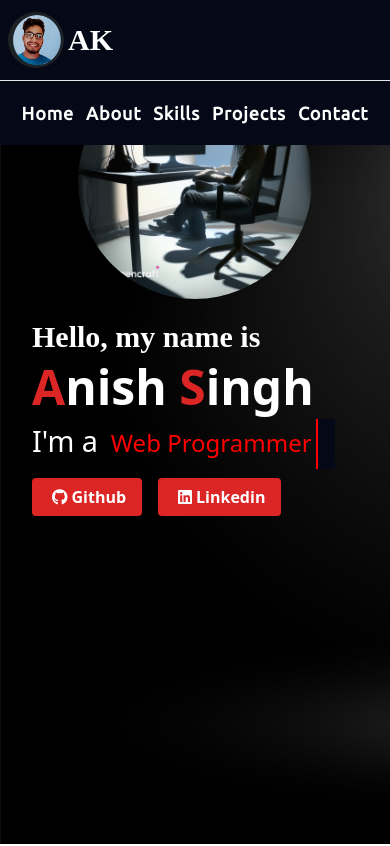
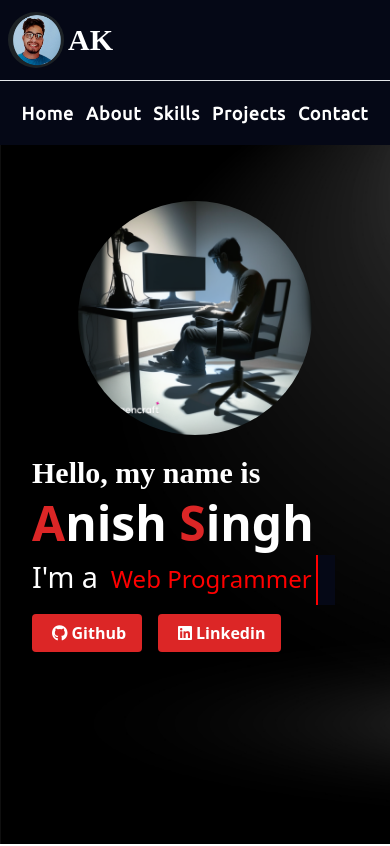
Before and after one commit to Anish4176/Personal-Portfolio, a React (Create React App) app: page / in a window 390 px wide. Shown: the top 846 px of the page. Built offline with nearby package versions, Linux system fonts and the light colour scheme.

Commit message:
improved ui

```diff
--- a/src/Components/Mainsection.js
+++ b/src/Components/Mainsection.js
@@ -3,7 +3,7 @@ import programmer from '../assets/programmer.png'
 function Mainsection() {
     return (
 
-        <div id='home' className="bg-hero-pattern  bg-no-repeat bg-cover bg-left pt-14 md:pt-1  flex-row lg:flex justify-center items-center min-h-screen xl:justify-start">
+        <div id='home' className="bg-hero-pattern  bg-no-repeat bg-cover bg-left pt-[12rem] md:pt-1  flex-row lg:flex justify-center items-center min-h-screen xl:justify-start">
           <div className='flex justify-center lg:justify-end pt-2 md:pt-[6rem] lg:pt-2 pb-5'>  <img src={programmer} className=" h-auto rounded-full md:mx-[2rem] lg:w-[70%]  w-[60%] text-center" alt="" /></div>
             <div className="flex-row  text-white lg:ml-[9rem] block  ml-[2rem]   space-y-2  items-start w-full justify-center    ">
 
```
